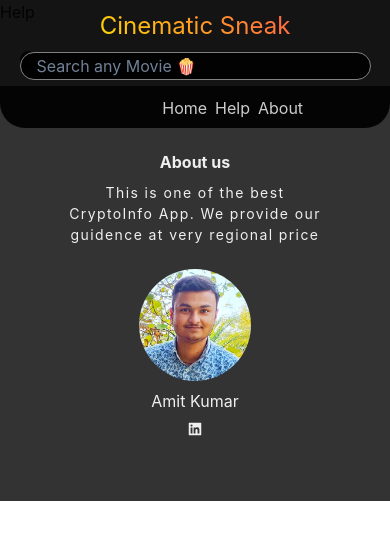
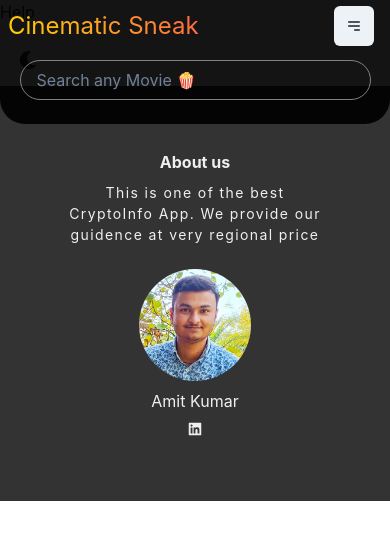
Before and after one commit to amitkumar9297/Cinematic-Sneak, a React (Create React App) app: page /help in a window 390 px wide. Shown: the top 540 px of the page. Built offline with nearby package versions, Linux system fonts and the light colour scheme.

Commit message:
header ui responsiveness improved

```diff
--- a/src/components/Header.jsx
+++ b/src/components/Header.jsx
@@ -1,4 +1,4 @@
-import { Box, HStack, Text } from '@chakra-ui/layout'
+import { Box, HStack, VStack, Text } from '@chakra-ui/layout'
 import React, { memo } from 'react'
 import '../styles/Header.css'
 import { Input } from '@chakra-ui/input'
@@ -7,16 +7,18 @@ import { Menu, MenuButton, MenuItem, MenuList } from '@chakra-ui/menu'
 import { IconButton } from '@chakra-ui/button'
 import { useNavigate } from 'react-router-dom'
 
+
+
+
 const Header = (props) => {
 
-    const screenWidth = props;
     const navigate = useNavigate();
     // console.log(screenWidth)
 
     return (
         <>
             <Box
-                h={['8rem', '4rem']}
+                h={{ base: 'auto', sm: 'auto', md: '4rem' }}
                 bgColor={'blackAlpha.900'}
                 display={'flex'}
                 flexDirection={['column', 'row']}
@@ -27,9 +29,8 @@ const Header = (props) => {
                 pos={'fixed'}
                 zIndex={'overlay'}
             >
-                {
-                    `${screenWidth.screenWidth}` > 500 ?
-                        (
+                <VStack w={'100%'}>
+                    <HStack w={'100%'} justifyContent={'space-between'}>
                         <Text
                             className='gradient-text'
                             fontSize={'2xl'}
@@ -39,43 +40,44 @@ const Header = (props) => {
                         >
                             Cinematic Sneak
                         </Text>
-                        ) : (
+                        <Box display={{ base: 'none', md: 'block', lg: 'block', xl: 'block' }}>
+                            <SearchBox />
+                        </Box>
+                        <Box display={{ base: 'none', lg: 'block', xl: 'block' }}>
+                            <HeaderTabs />
+                        </Box>
+                        <Box display={{ base: 'block', sm: 'block', md: 'block', lg: 'none', xl: 'none' }}>
+                            <HeaderMenuTab />
+                        </Box>
+                    </HStack>
+                    <HStack w={'90%'} justifyContent={'center'} display={{ base: 'block', sm: 'block', md: 'none' }} mb={'1rem'}>
+                        <SearchBox />
+                    </HStack>
+                </VStack>
+            </Box >
 
-                            <HStack justifyContent={'space-between'} minW={'95%'}>
-                                <Text
-                                    className='gradient-text'
-                                    fontSize={'2xl'}
-                                    m={['2', '4']}
-                                    onClick={() => navigate('/')}
-                                    cursor={'pointer'}
-                                >
-                                    Cinematic Sneak
-                                </Text>
-                                <Menu>
-                                    <MenuButton as={IconButton} icon={<HiOutlineMenuAlt3 />} />
-                                    <MenuList>
-                                        <MenuItem onClick={() => navigate('/aboutus')} cursor={'pointer'}>About Us</MenuItem>
-                                        <MenuItem onClick={() => navigate('/help')} cursor={'pointer'}>Help</MenuItem>
-                                        <MenuItem>Color Mode</MenuItem>
-
-                                    </MenuList>
-                                </Menu>
-                            </HStack>
-
+        </>
     )
 }
+
+export default memo(Header);
+
+const SearchBox = () => {
+    return (
         <Input
             placeholder='Search any Movie 🍿'
-                    w={['90%', '15rem']}
+            w={{ base: '100%', sm: '100%', md: '15rem', lg: '15rem', xl: '15rem' }}
             border={'1px solid gray'}
             focusBorderColor={'aqua'}
             borderRadius={'50px'}
             mb={['2', '0']}
         />
-                {
-                    `${screenWidth.screenWidth}` > 500 ?
-                        (
+    )
+}
 
+const HeaderTabs = () => {
+    const navigate = useNavigate();
+    return (
         <HStack
             color={'whiteAlpha.800'}
             m={['2', '6']}
@@ -90,13 +92,20 @@ const Header = (props) => {
 
 
         </HStack>
-
-                        ) : (
-                            <></>
-                        )}
-            </Box >
-        </>
     )
 }
 
-export default memo(Header);
+const HeaderMenuTab = () => {
+    const navigate = useNavigate();
+    return (
+        <Menu>
+            <MenuButton as={IconButton} icon={<HiOutlineMenuAlt3 />} mr={'1rem'} />
+            <MenuList>
+                <MenuItem onClick={() => navigate('/aboutus')} cursor={'pointer'}>About Us</MenuItem>
+                <MenuItem onClick={() => navigate('/help')} cursor={'pointer'}>Help</MenuItem>
+                <MenuItem>Color Mode</MenuItem>
+
+            </MenuList>
+        </Menu>
+    )
+}
```
Lines whose indentation alone changed are shown as unchanged.
